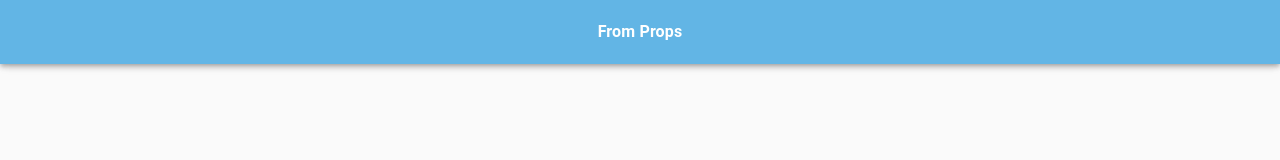
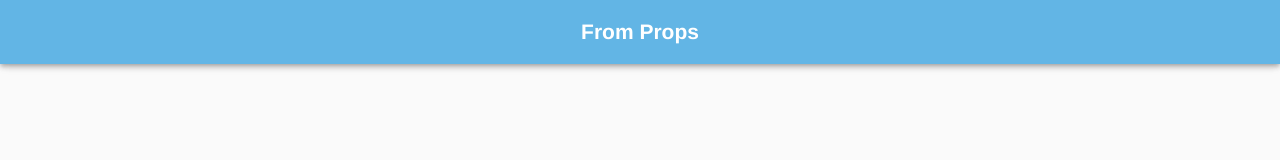
Before and after one commit to martinnajjar12/calories-frontend, a React (Create React App) app: page / in a window 1280 px wide. Shown: the top 160 px of the page. Built offline with nearby package versions, Linux system fonts and the light colour scheme.

Commit message:
Style the header

```diff
--- a/src/App.js
+++ b/src/App.js
@@ -11,6 +11,20 @@ const theme = createMuiTheme({
       primary: '#fff',
     },
   },
+  typography: {
+    fontFamily: [
+      '"Helvetica Neue"',
+      '-apple-system',
+      'BlinkMacSystemFont',
+      '"Segoe UI"',
+      'Roboto',
+      'Arial',
+      'sans-serif',
+      '"Apple Color Emoji"',
+      '"Segoe UI Emoji"',
+      '"Segoe UI Symbol"',
+    ].join(','),
+  },
 });
 
 const App = () => (
--- a/src/components/Header.js
+++ b/src/components/Header.js
@@ -10,8 +10,9 @@ const useStyles = makeStyles({
   root: {
     justifyContent: 'center',
   },
-  boldFont: {
+  fontStyles: {
     fontWeight: 'bold',
+    fontSize: '1.5em',
   },
 });
 
@@ -20,7 +21,7 @@ const Header = () => {
   return (
     <AppBar color="primary">
       <Toolbar className={classes.root}>
-        <Typography className={classes.boldFont} component="h1" color="textPrimary" align="center">From Props</Typography>
+        <Typography className={classes.fontStyles} component="h1" color="textPrimary" align="center">From Props</Typography>
       </Toolbar>
     </AppBar>
   );
```
